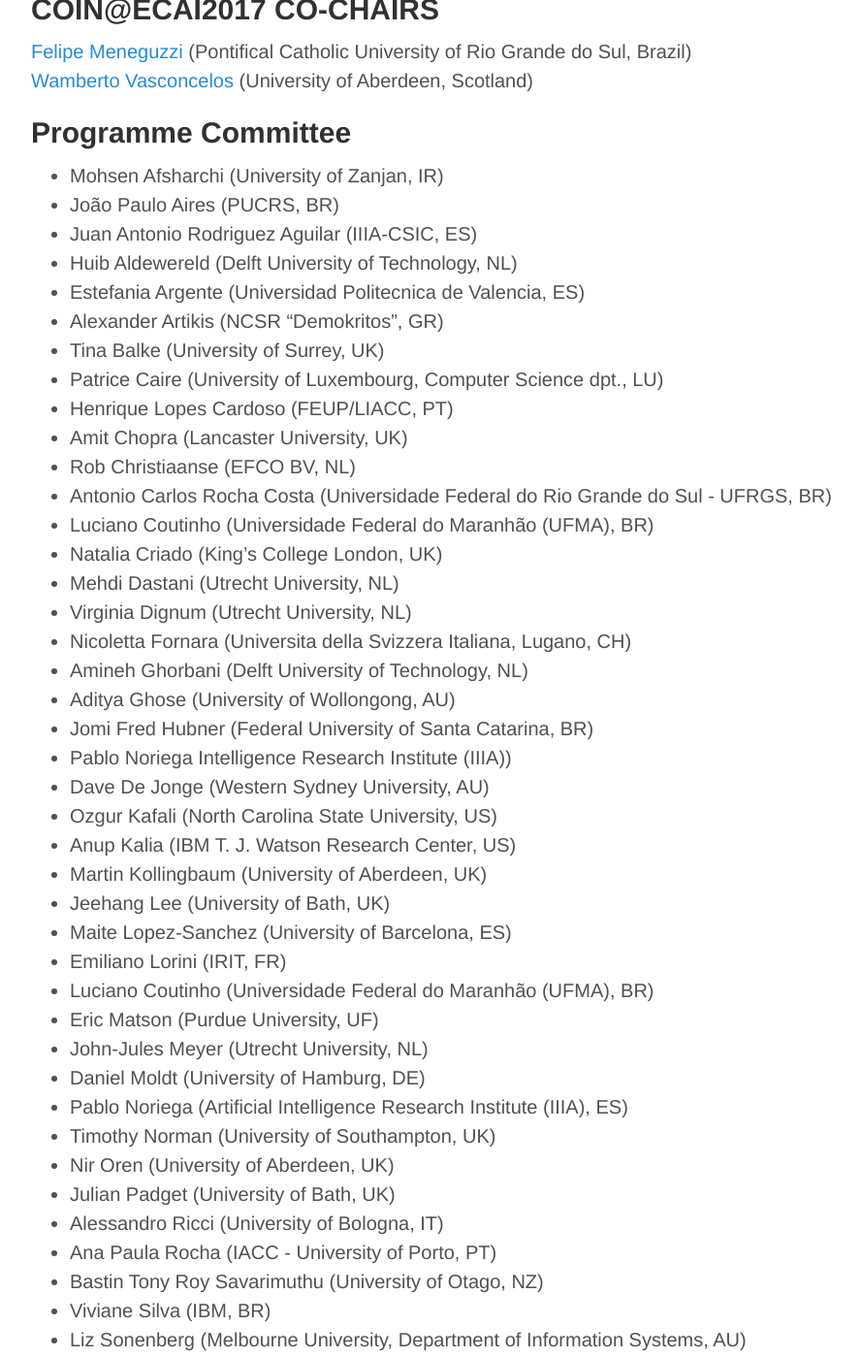
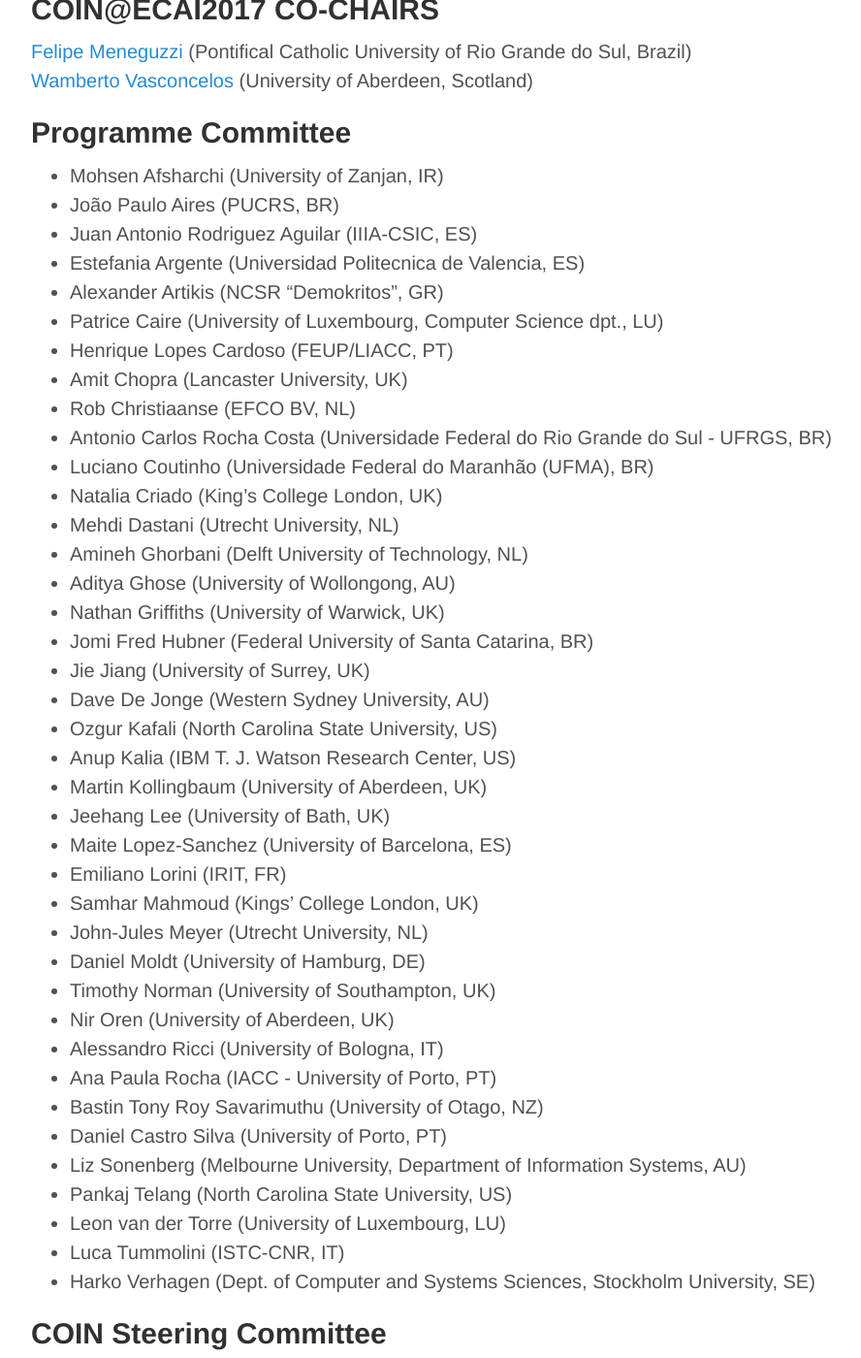
Before and after one commit to coin-workshop/coin-2017, a Jekyll site: the page built from committees.md, in a window 1280 px wide and 1400 px high, scrolled down 270 px. Shown: the whole window at 97% size, without its empty margins (68-956 px from the left). Built offline with Jekyll 4.4.1, drawn with Linux system fonts in a browser that asks for light colours; some of the changed text lies outside the part shown.

Commit message:
Updating committees.

```diff
--- a/committees.md
+++ b/committees.md
@@ -15,10 +15,8 @@
 - Mohsen Afsharchi (University of Zanjan, IR)
 - João Paulo Aires (PUCRS, BR)
 - Juan Antonio Rodriguez Aguilar (IIIA-CSIC, ES)
-- Huib Aldewereld (Delft University of Technology, NL)
 - Estefania Argente (Universidad Politecnica de Valencia, ES)
 - Alexander Artikis (NCSR "Demokritos", GR)
-- Tina Balke (University of Surrey, UK)
 - Patrice Caire (University of Luxembourg, Computer Science dpt., LU)
 - Henrique Lopes Cardoso (FEUP/LIACC, PT)
 - Amit Chopra (Lancaster University, UK)
@@ -27,12 +25,11 @@
 - Luciano Coutinho (Universidade Federal do Maranhão (UFMA), BR)
 - Natalia Criado (King's College London, UK)
 - Mehdi Dastani (Utrecht University, NL)
-- Virginia Dignum (Utrecht University, NL)
-- Nicoletta Fornara (Universita della Svizzera Italiana, Lugano, CH)
 - Amineh Ghorbani (Delft University of Technology, NL)
 - Aditya Ghose (University of Wollongong, AU)
+- Nathan Griffiths (University of Warwick, UK)
 - Jomi Fred Hubner (Federal University of Santa Catarina, BR)
-- Pablo Noriega Intelligence Research Institute (IIIA))
+- Jie Jiang (University of Surrey, UK)
 - Dave De Jonge (Western Sydney University, AU)
 - Ozgur Kafali (North Carolina State University, US)
 - Anup Kalia (IBM T. J. Watson Research Center, US)
@@ -40,24 +37,20 @@
 - Jeehang Lee (University of Bath, UK)
 - Maite Lopez-Sanchez (University of Barcelona, ES)
 - Emiliano Lorini (IRIT, FR)
-- Luciano Coutinho (Universidade Federal do Maranhão (UFMA), BR)
-- Eric Matson (Purdue University, UF)
+- Samhar Mahmoud (Kings' College London, UK)
 - John-Jules Meyer (Utrecht University, NL)
 - Daniel Moldt (University of Hamburg, DE)
-- Pablo Noriega (Artificial Intelligence Research Institute (IIIA), ES)
 - Timothy Norman (University of Southampton, UK)
 - Nir Oren (University of Aberdeen, UK)
-- Julian Padget (University of Bath, UK)
 - Alessandro Ricci (University of Bologna, IT)
 - Ana Paula Rocha (IACC - University of Porto, PT)
 - Bastin Tony Roy Savarimuthu (University of Otago, NZ)
-- Viviane Silva (IBM, BR)
+- Daniel Castro Silva (University of Porto, PT)
 - Liz Sonenberg (Melbourne University, Department of Information Systems, AU)
 - Pankaj Telang (North Carolina State University, US)
 - Leon van der Torre (University of Luxembourg, LU)
 - Luca Tummolini (ISTC-CNR, IT)
 - Harko Verhagen (Dept. of Computer and Systems Sciences, Stockholm University, SE)
-- George Vouros (University of Piraeus, GR)
 
 <!-- - Mohsen Afsharchi (University of Zanjan, IR)
 - Huib Aldewereld (Delft University of Technology, NL)
```
